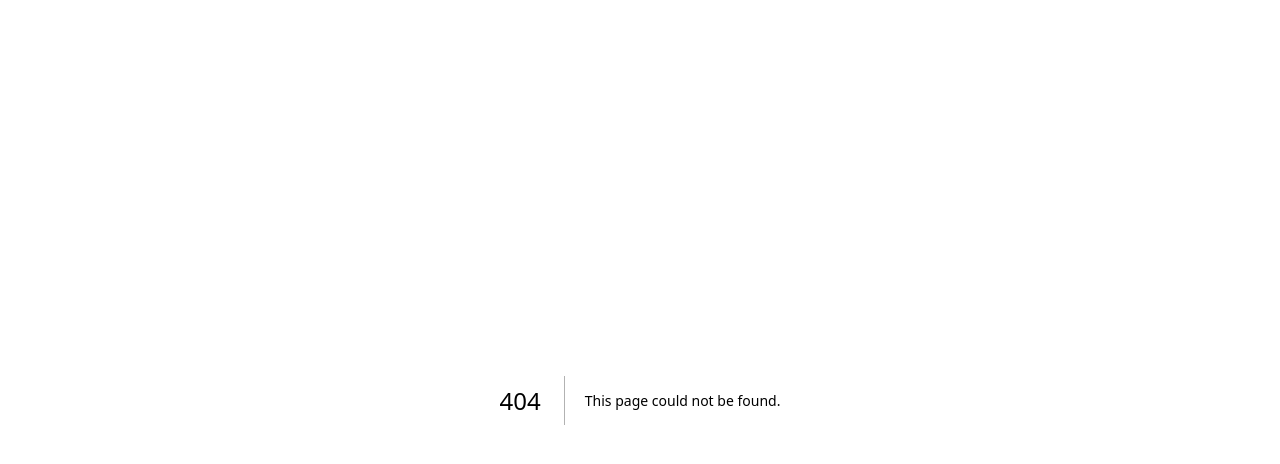
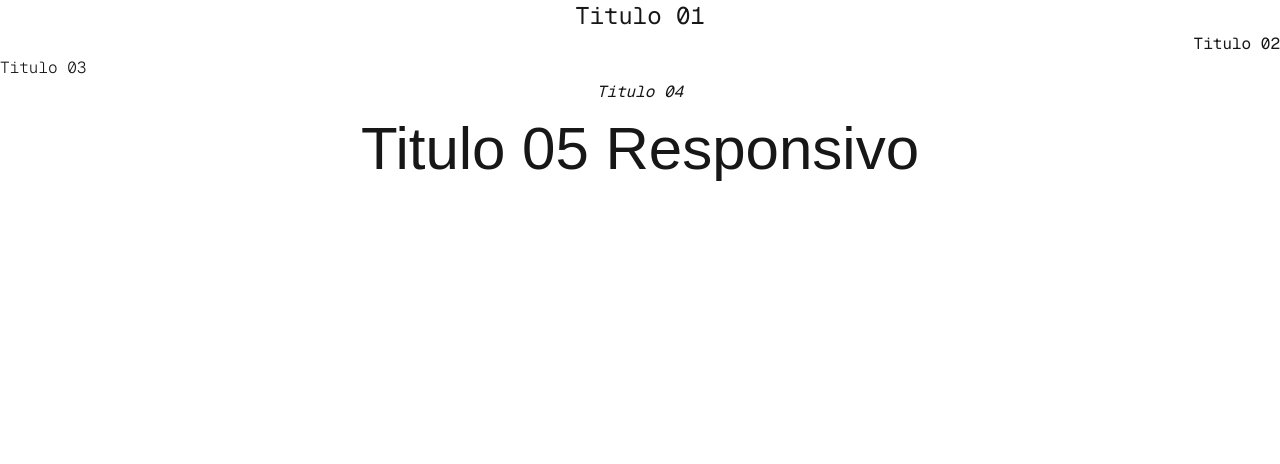
Before and after one commit to MathNunesx/Udemy-Next-TailWind, a Next.js app in the folder next-tailwind/: page /tipografia in a window 1280 px wide. Before the commit this address had no page. Shown: the top 464 px of the page. Built offline with nearby package versions, Linux system fonts and the light colour scheme.

Commit message:
Tipografia

```diff
--- /dev/null
+++ b/next-tailwind/src/app/tipografia/page.tsx
@@ -0,0 +1,11 @@
+export default function Tipografia(){
+    return(
+        <div>
+            <h1 className="font-mono text-2xl text-center">Titulo 01</h1>
+            <h1 className="font-mono text-right">Titulo 02</h1>
+            <h1 className="font-mono font-light">Titulo 03</h1>
+            <h1 className="font-mono italic text-center">Titulo 04</h1>
+            <h1 className="font-mono, text-[20px] md:text-[40px] lg:text-[60px] text-center" >Titulo 05 Responsivo</h1>
+        </div>
+    )
+}
```
